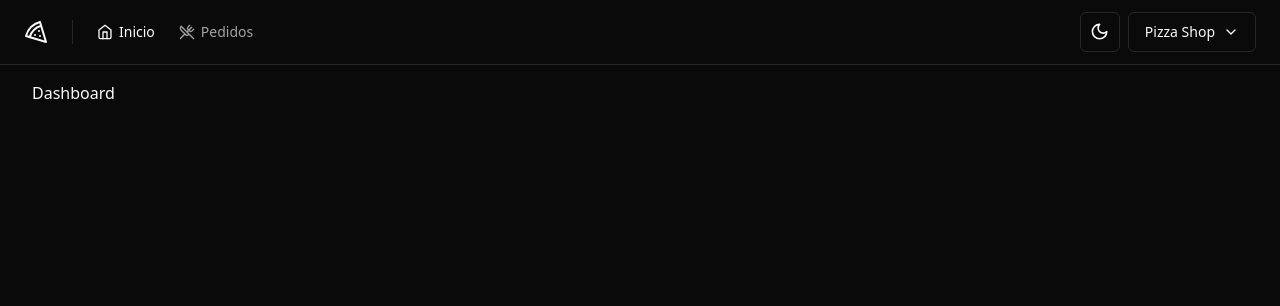
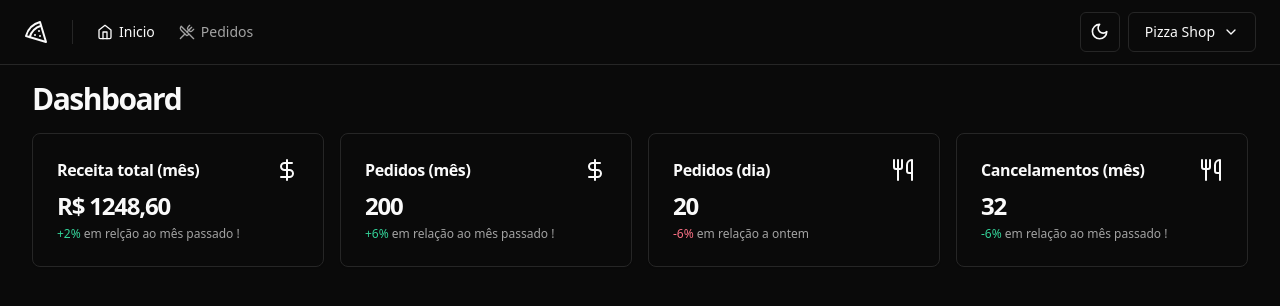
Before and after one commit to Fernando2-dev/pizza-shop, a React (Vite) app: page / in a window 1280 px wide. Shown: the top 306 px of the page. Built offline with nearby package versions, Linux system fonts and the light colour scheme.

Commit message:
criando a estrutura do dashboard com os cards

```diff
--- /dev/null
+++ b/src/components/ui/card.tsx
@@ -0,0 +1,79 @@
+import * as React from "react"
+
+import { cn } from "@/lib/utils"
+
+const Card = React.forwardRef<
+  HTMLDivElement,
+  React.HTMLAttributes<HTMLDivElement>
+>(({ className, ...props }, ref) => (
+  <div
+    ref={ref}
+    className={cn(
+      "rounded-lg border bg-card text-card-foreground shadow-sm",
+      className
+    )}
+    {...props}
+  />
+))
+Card.displayName = "Card"
+
+const CardHeader = React.forwardRef<
+  HTMLDivElement,
+  React.HTMLAttributes<HTMLDivElement>
+>(({ className, ...props }, ref) => (
+  <div
+    ref={ref}
+    className={cn("flex flex-col space-y-1.5 p-6", className)}
+    {...props}
+  />
+))
+CardHeader.displayName = "CardHeader"
+
+const CardTitle = React.forwardRef<
+  HTMLParagraphElement,
+  React.HTMLAttributes<HTMLHeadingElement>
+>(({ className, ...props }, ref) => (
+  <h3
+    ref={ref}
+    className={cn(
+      "text-2xl font-semibold leading-none tracking-tight",
+      className
+    )}
+    {...props}
+  />
+))
+CardTitle.displayName = "CardTitle"
+
+const CardDescription = React.forwardRef<
+  HTMLParagraphElement,
+  React.HTMLAttributes<HTMLParagraphElement>
+>(({ className, ...props }, ref) => (
+  <p
+    ref={ref}
+    className={cn("text-sm text-muted-foreground", className)}
+    {...props}
+  />
+))
+CardDescription.displayName = "CardDescription"
+
+const CardContent = React.forwardRef<
+  HTMLDivElement,
+  React.HTMLAttributes<HTMLDivElement>
+>(({ className, ...props }, ref) => (
+  <div ref={ref} className={cn("p-6 pt-0", className)} {...props} />
+))
+CardContent.displayName = "CardContent"
+
+const CardFooter = React.forwardRef<
+  HTMLDivElement,
+  React.HTMLAttributes<HTMLDivElement>
+>(({ className, ...props }, ref) => (
+  <div
+    ref={ref}
+    className={cn("flex items-center p-6 pt-0", className)}
+    {...props}
+  />
+))
+CardFooter.displayName = "CardFooter"
+
+export { Card, CardHeader, CardFooter, CardTitle, CardDescription, CardContent }
--- a/src/pages/app/dashboard.tsx
+++ /dev/null
@@ -1,10 +0,0 @@
-import { Helmet } from "react-helmet-async"
-
-export const Dashboard = () => {
-    return (
-        <>
-        <Helmet title="dashboard" />
-        <div>Dashboard</div>
-    </>
-    )
-}
--- /dev/null
+++ b/src/pages/app/dashboard/cards-pedidos-cancelados.tsx
@@ -0,0 +1,24 @@
+import { Card, CardContent, CardHeader, CardTitle } from "@/components/ui/card"
+import { DollarSign, Utensils } from "lucide-react"
+
+export const CardsPedidoCancelados = () => {
+    return (
+        <Card>
+            <CardHeader className="flex-row space-y-0 items-center justify-between pb-2">
+                <CardTitle className="text-base font-semibold">
+                    Cancelamentos (mês)
+                </CardTitle>
+                <Utensils className="" />
+            </CardHeader>
+            <CardContent className="space-y-1">
+                <span className="text-2xl font-bold tracking-tighter">
+                    32
+                </span>
+                <p className="text-xs text-muted-foreground">
+                    <span className="text-emerald-500 dark:text-emerald-400">-6% </span>{' '}
+                    em relação ao mês passado !
+                </p>
+            </CardContent>
+        </Card>
+    )
+}
--- /dev/null
+++ b/src/pages/app/dashboard/cards-pedidos-diarios.tsx
@@ -0,0 +1,24 @@
+import { Card, CardContent, CardHeader, CardTitle } from "@/components/ui/card"
+import { DollarSign, Utensils } from "lucide-react"
+
+export const CardsPedidoDia = () => {
+    return (
+        <Card>
+            <CardHeader className="flex-row space-y-0 items-center justify-between pb-2">
+                <CardTitle className="text-base font-semibold">
+                    Pedidos (dia)
+                </CardTitle>
+                <Utensils className="" />
+            </CardHeader>
+            <CardContent className="space-y-1">
+                <span className="text-2xl font-bold tracking-tighter">
+                    20
+                </span>
+                <p className="text-xs text-muted-foreground">
+                    <span className="text-rose-500 dark:text-rose-400">-6% </span>{' '}
+                    em relação a ontem
+                </p>
+            </CardContent>
+        </Card>
+    )
+}
--- /dev/null
+++ b/src/pages/app/dashboard/cards-pedidos.tsx
@@ -0,0 +1,24 @@
+import { Card, CardContent, CardHeader, CardTitle } from "@/components/ui/card"
+import { DollarSign } from "lucide-react"
+
+export const CardsPedido = () => {
+    return (
+        <Card>
+            <CardHeader className="flex-row space-y-0 items-center justify-between pb-2">
+                <CardTitle className="text-base font-semibold">
+                    Pedidos (mês)
+                </CardTitle>
+                <DollarSign className="" />
+            </CardHeader>
+            <CardContent className="space-y-1">
+                <span className="text-2xl font-bold tracking-tighter">
+                    200
+                </span>
+                <p className="text-xs text-muted-foreground">
+                    <span className="text-emerald-500 dark:text-emerald-400">+6% </span>{' '}
+                    em relação ao mês passado !
+                </p>
+            </CardContent>
+        </Card>
+    )
+}
--- /dev/null
+++ b/src/pages/app/dashboard/cards-revenue.tsx
@@ -0,0 +1,22 @@
+import { Card, CardContent, CardHeader, CardTitle } from "@/components/ui/card"
+import { DollarSign } from "lucide-react"
+
+export const CardRevenue = () => {
+    return (
+        <Card>
+            <CardHeader className="flex-row space-y-0 items-center justify-between pb-2">
+                <CardTitle className="text-base font-semibold">Receita total (mês)</CardTitle>
+                <DollarSign className="" />
+            </CardHeader>
+            <CardContent className="space-y-1">
+                <span className="text-2xl font-bold tracking-tighter">
+                    R$ 1248,60
+                </span>
+                <p className="text-xs text-muted-foreground">
+                    <span className="text-emerald-500 dark:text-emerald-400">+2% </span>{' '}
+                    em relção ao mês passado !
+                </p>
+            </CardContent>
+        </Card>
+    )
+}
--- /dev/null
+++ b/src/pages/app/dashboard/dashboard.tsx
@@ -0,0 +1,24 @@
+import { Helmet } from "react-helmet-async"
+import { CardRevenue } from "./cards-revenue"
+import { CardsPedido } from "./cards-pedidos"
+import { CardsPedidoDia } from "./cards-pedidos-diarios"
+import { CardsPedidoCancelados } from "./cards-pedidos-cancelados"
+
+
+export const Dashboard = () => {
+    return (
+        <>
+        <Helmet title="dashboard" />
+        <div className="flex flex-col gap-4">
+          <h1 className="text-3xl font-bold tracking-tighter">Dashboard</h1>
+
+          <div className="grid grid-cols-4 gap-4">
+           <CardRevenue/>
+           <CardsPedido/>
+           <CardsPedidoDia/>
+           <CardsPedidoCancelados/>
+          </div>
+        </div>
+    </>
+    )
+}
--- a/src/router.tsx
+++ b/src/router.tsx
@@ -1,5 +1,5 @@
 import { createBrowserRouter } from "react-router-dom";
-import { Dashboard } from "./pages/app/dashboard";
+import { Dashboard } from "./pages/app/dashboard/dashboard";
 import { LayoutApp } from "./pages/_layouts/app";
 import { LayoutAuth } from "./pages/_layouts/auth";
 import { Signin } from "./pages/auth/signin";
```
